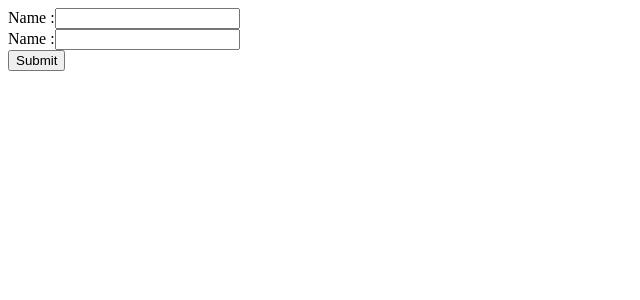
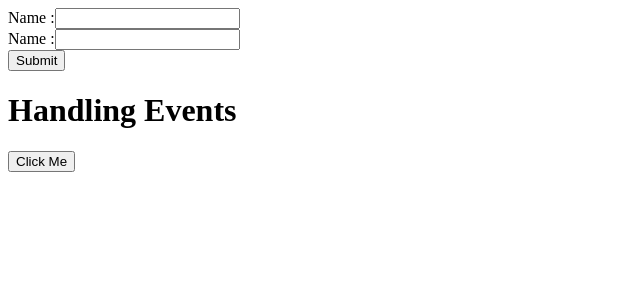
Before and after one commit to VineetPrajapati/typescript, a React (Vite) app in the folder practice/typescript/: page / in a window 1280 px wide. Shown: the top 300 px of the page, without its empty margins (0-640 px from the left). Built offline with nearby package versions, Linux system fonts and the light colour scheme.

Commit message:
HandleEvent.tsx

```diff
--- a/practice/typescript/src/App.tsx
+++ b/practice/typescript/src/App.tsx
@@ -19,6 +19,7 @@
 // };
 
 import ContactForm from "./components/ContactForm";
+import HandleEvent from "./components/HandleEvent";
 
 // import InputFocus from "./components/InputFocus";
 
@@ -28,6 +29,7 @@ const App = () => {
   return (
     <div>
       <ContactForm />
+      <HandleEvent />
     </div>
   );
 };
--- /dev/null
+++ b/practice/typescript/src/components/HandleEvent.tsx
@@ -0,0 +1,17 @@
+import React from "react";
+const HandleEvent = () => {
+  const handleClick = (e: React.MouseEvent<HTMLButtonElement>) => {
+    console.log("Button : ", e.currentTarget);
+  };
+  const handleMouseEnter = (e: React.MouseEvent<HTMLDivElement>) => {
+    console.log("On mouse move : ", e.currentTarget);
+  };
+  return (
+    <div onMouseEnter={handleMouseEnter}>
+      <h1>Handling Events</h1>
+      <button onClick={handleClick}>Click Me</button>
+    </div>
+  );
+};
+
+export default HandleEvent;
```
